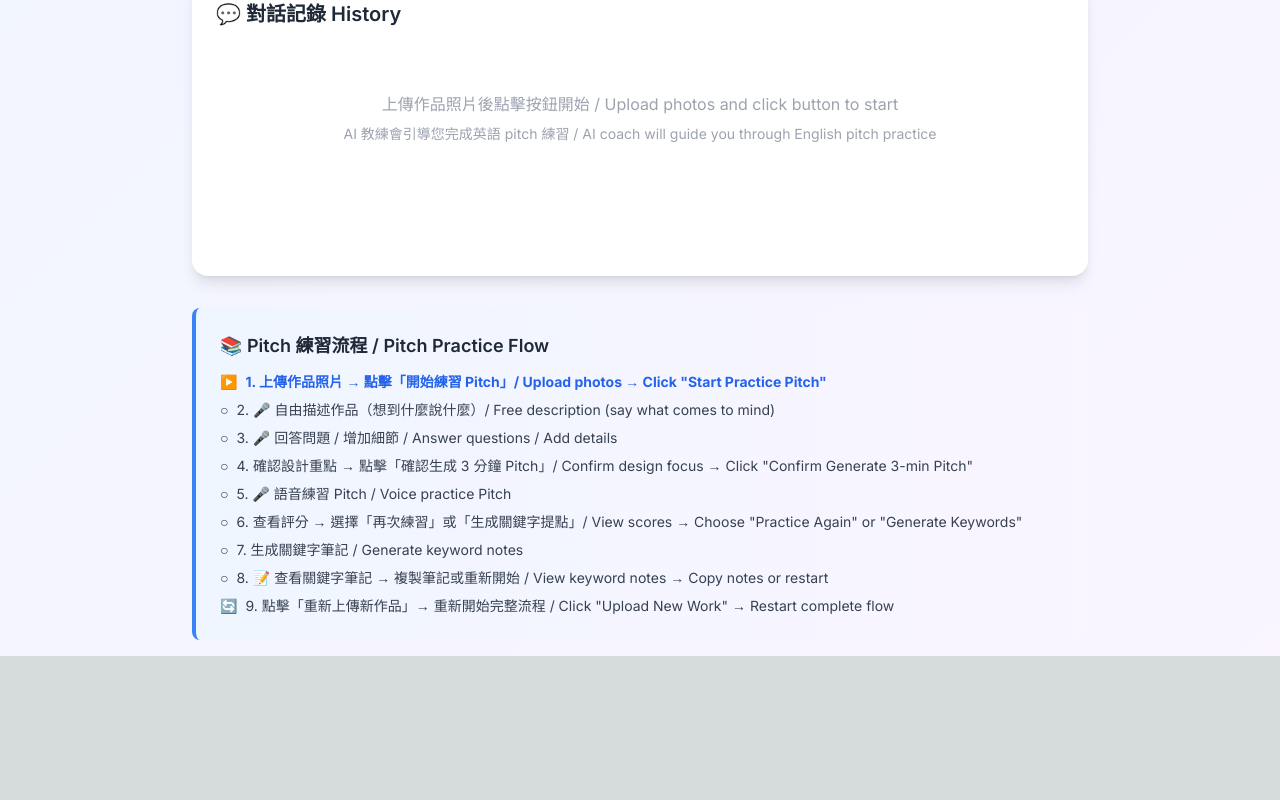
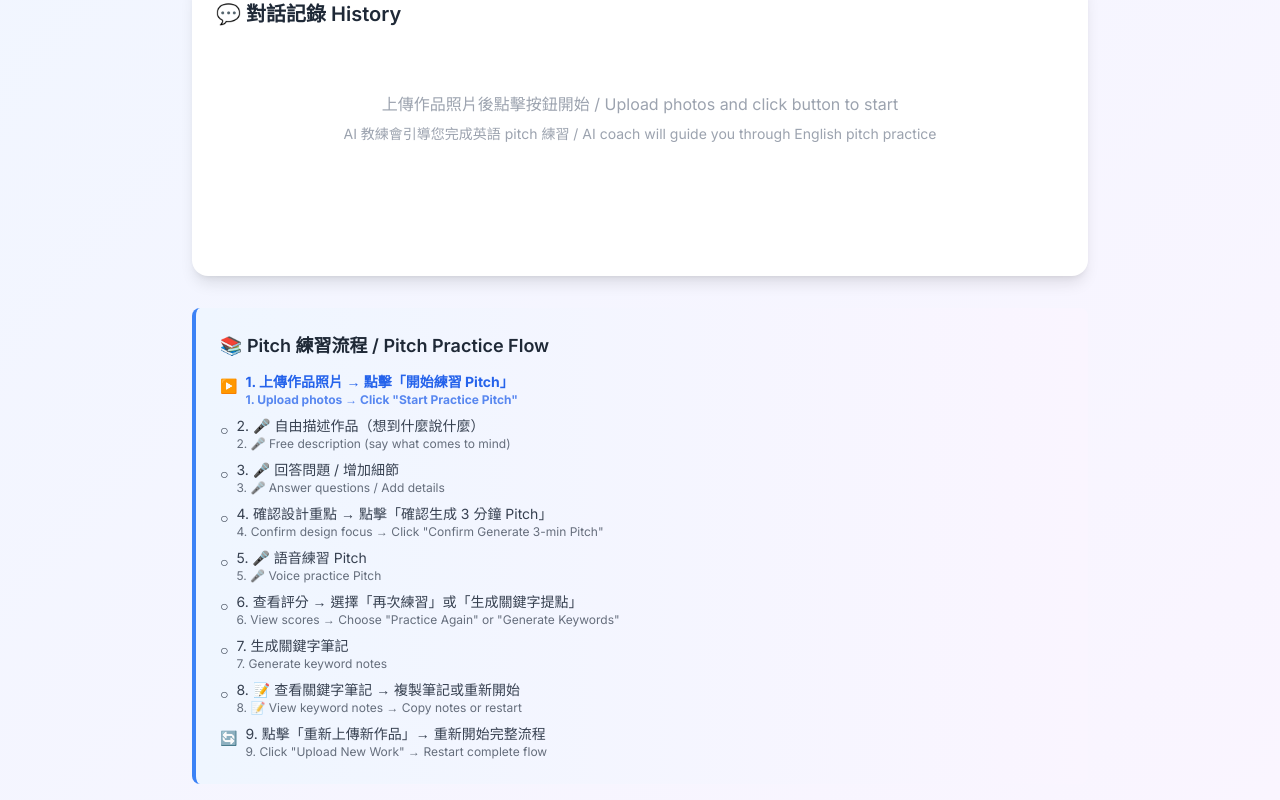
Before and after one commit to futurethingslab0314/EMIchatbots, a Next.js app: page / in a window 1280 px wide. Shown: the part 616-1416 px from the top of the page. Before the commit the page ends 1272 px from the top, so only its background shows below. Built offline with nearby package versions, Linux system fonts and the light colour scheme.

Commit message:
improve interface

```diff
--- a/app/page.tsx
+++ b/app/page.tsx
@@ -361,14 +361,15 @@ export default function Home() {
       case 'keywords':
         // 重新開始 - 重置所有狀態
         setCurrentStage('upload')
-        setUploadedImages([])
         setMessages([])
         setGeneratedPitch('')
+        setEvaluationScores(null)
+        setUserTranscript('')
+        setCurrentSubtitle('')
+        setUploadedImages([])
         setIsRecording(false)
         setIsProcessing(false)
         setIsSpeaking(false)
-        setUserTranscript('')
-        setCurrentSubtitle('')
         // 清除文件輸入
         const fileInput = document.getElementById('file-input') as HTMLInputElement
         if (fileInput) fileInput.value = ''
@@ -518,18 +519,20 @@ export default function Home() {
         {/* 圖片上傳區域 */}
         <div className="bg-white rounded-2xl shadow-lg p-6 mb-6">
           <h2 className="text-xl font-semibold text-gray-800 mb-4">
-            📸 上傳作品照片
+            📸 上傳作品照片 Upload Your Design
           </h2>
 
-          {/* 上傳方式選擇 */}
+          {/* 上傳方式選擇 - 只在 upload 階段顯示 */}
+          {currentStage === 'upload' && (
+            <>
               <div className="grid grid-cols-2 gap-4 mb-4">
                 {/* 從相簿選擇 */}
                 <label className="flex flex-col items-center justify-center h-32 border-2 border-dashed border-gray-300 rounded-lg cursor-pointer hover:border-blue-500 hover:bg-blue-50 transition-all">
                   <svg className="w-10 h-10 mb-2 text-blue-500" fill="none" stroke="currentColor" viewBox="0 0 24 24">
                     <path strokeLinecap="round" strokeLinejoin="round" strokeWidth="2" d="M4 16l4.586-4.586a2 2 0 012.828 0L16 16m-2-2l1.586-1.586a2 2 0 012.828 0L20 14m-6-6h.01M6 20h12a2 2 0 002-2V6a2 2 0 00-2-2H6a2 2 0 00-2 2v12a2 2 0 002 2z" />
                   </svg>
-              <p className="text-sm font-semibold text-gray-700">從相簿選擇</p>
-              <p className="text-xs text-gray-500">選擇現有照片</p>
+                  <p className="text-sm font-semibold text-gray-700">從相簿選擇 from album</p>
+                  <p className="text-xs text-gray-500">選擇現有照片 choose existing photos</p>
                   <input
                     type="file"
                     className="hidden"
@@ -548,14 +551,16 @@ export default function Home() {
                     <path strokeLinecap="round" strokeLinejoin="round" strokeWidth="2" d="M3 9a2 2 0 012-2h.93a2 2 0 001.664-.89l.812-1.22A2 2 0 0110.07 4h3.86a2 2 0 011.664.89l.812 1.22A2 2 0 0018.07 7H19a2 2 0 012 2v9a2 2 0 01-2 2H5a2 2 0 01-2-2V9z" />
                     <path strokeLinecap="round" strokeLinejoin="round" strokeWidth="2" d="M15 13a3 3 0 11-6 0 3 3 0 016 0z" />
                   </svg>
-              <p className="text-sm font-semibold text-gray-700">拍照</p>
-              <p className="text-xs text-gray-500">使用相機拍攝</p>
+                  <p className="text-sm font-semibold text-gray-700">拍照 take photo</p>
+                  <p className="text-xs text-gray-500">使用相機拍攝 use camera</p>
                 </button>
               </div>
 
               <p className="text-xs text-gray-500 text-center">
-            💡 建議上傳 1-3 張清晰的作品照片（不同角度更佳）
+                💡 建議上傳 1-3 張清晰的作品照片（不同角度更佳） recommend 1-3 clear photos (different angles are better)
               </p>
+            </>
+          )}
 
           {/* 已上傳的圖片預覽 */}
           {uploadedImages.length > 0 && (
@@ -878,7 +883,7 @@ export default function Home() {
                 {isProcessing && (
                   <div className="flex items-center justify-center space-x-3 py-4">
                     <div className="animate-spin rounded-full h-8 w-8 border-b-2 border-blue-500"></div>
-                    <p className="text-gray-600 font-medium">AI 處理中... / AI Processing...</p>
+                    <p className="text-gray-600 font-medium">I'm processing your ideas...</p>
                   </div>
                 )}
 
@@ -1053,41 +1058,68 @@ export default function Home() {
         <div className="mt-8 bg-gradient-to-r from-blue-50 to-purple-50 border-l-4 border-blue-500 p-6 rounded-lg">
           <h3 className="text-lg font-semibold text-gray-800 mb-3">📚 Pitch 練習流程 / Pitch Practice Flow</h3>
           <div className="space-y-2 text-sm text-gray-700">
-            <div className={`flex items-center ${currentStage === 'upload' ? 'font-bold text-blue-600' : ''}`}>
-              <span className="mr-2">{currentStage === 'upload' ? '▶️' : '✓'}</span>
-              <span>1. 上傳作品照片 → 點擊「開始練習 Pitch」/ Upload photos → Click "Start Practice Pitch"</span>
+            <div className={`flex items-start ${currentStage === 'upload' ? 'font-bold text-blue-600' : ''}`}>
+              <span className="mr-2 mt-1">{currentStage === 'upload' ? '▶️' : '✓'}</span>
+              <div className="flex flex-col">
+                <span>1. 上傳作品照片 → 點擊「開始練習 Pitch」</span>
+                <span className="text-xs opacity-75">1. Upload photos → Click "Start Practice Pitch"</span>
               </div>
-            <div className="flex items-center">
-              <span className="mr-2">{currentStage !== 'upload' ? '✓' : '○'}</span>
-              <span>2. 🎤 自由描述作品（想到什麼說什麼）/ Free description (say what comes to mind)</span>
             </div>
-            <div className={`flex items-center ${currentStage === 'qa-improve' ? 'font-bold text-blue-600' : ''}`}>
-              <span className="mr-2">{currentStage === 'qa-improve' ? '▶️' : ['confirm-summary', 'generate-pitch', 'practice-pitch', 'evaluation', 'keywords'].includes(currentStage) ? '✓' : '○'}</span>
-              <span>3. 🎤 回答問題 / 增加細節 / Answer questions / Add details</span>
+            <div className="flex items-start">
+              <span className="mr-2 mt-1">{currentStage !== 'upload' ? '✓' : '○'}</span>
+              <div className="flex flex-col">
+                <span>2. 🎤 自由描述作品（想到什麼說什麼）</span>
+                <span className="text-xs opacity-75">2. 🎤 Free description (say what comes to mind)</span>
               </div>
-            <div className={`flex items-center ${currentStage === 'confirm-summary' ? 'font-bold text-blue-600' : ''}`}>
-              <span className="mr-2">{currentStage === 'confirm-summary' ? '▶️' : ['generate-pitch', 'practice-pitch', 'evaluation', 'keywords'].includes(currentStage) ? '✓' : '○'}</span>
-              <span>4. 確認設計重點 → 點擊「確認生成 3 分鐘 Pitch」/ Confirm design focus → Click "Confirm Generate 3-min Pitch"</span>
             </div>
-            <div className={`flex items-center ${currentStage === 'practice-pitch' ? 'font-bold text-blue-600' : ''}`}>
-              <span className="mr-2">{currentStage === 'practice-pitch' ? '▶️' : ['practice-again', 'evaluation', 'keywords'].includes(currentStage) ? '✓' : '○'}</span>
-              <span>5. 🎤 語音練習 Pitch / Voice practice Pitch</span>
+            <div className={`flex items-start ${currentStage === 'qa-improve' ? 'font-bold text-blue-600' : ''}`}>
+              <span className="mr-2 mt-1">{currentStage === 'qa-improve' ? '▶️' : ['confirm-summary', 'generate-pitch', 'practice-pitch', 'evaluation', 'keywords'].includes(currentStage) ? '✓' : '○'}</span>
+              <div className="flex flex-col">
+                <span>3. 🎤 回答問題 / 增加細節</span>
+                <span className="text-xs opacity-75">3. 🎤 Answer questions / Add details</span>
               </div>
-            <div className={`flex items-center ${currentStage === 'practice-again' ? 'font-bold text-blue-600' : ''}`}>
-              <span className="mr-2">{currentStage === 'practice-again' ? '▶️' : ['evaluation', 'keywords'].includes(currentStage) ? '✓' : '○'}</span>
-              <span>6. 查看評分 → 選擇「再次練習」或「生成關鍵字提點」/ View scores → Choose "Practice Again" or "Generate Keywords"</span>
             </div>
-            <div className={`flex items-center ${currentStage === 'evaluation' ? 'font-bold text-blue-600' : ''}`}>
-              <span className="mr-2">{currentStage === 'evaluation' ? '▶️' : currentStage === 'keywords' ? '✓' : '○'}</span>
-              <span>7. 生成關鍵字筆記 / Generate keyword notes</span>
+            <div className={`flex items-start ${currentStage === 'confirm-summary' ? 'font-bold text-blue-600' : ''}`}>
+              <span className="mr-2 mt-1">{currentStage === 'confirm-summary' ? '▶️' : ['generate-pitch', 'practice-pitch', 'evaluation', 'keywords'].includes(currentStage) ? '✓' : '○'}</span>
+              <div className="flex flex-col">
+                <span>4. 確認設計重點 → 點擊「確認生成 3 分鐘 Pitch」</span>
+                <span className="text-xs opacity-75">4. Confirm design focus → Click "Confirm Generate 3-min Pitch"</span>
               </div>
-            <div className={`flex items-center ${currentStage === 'keywords' ? 'font-bold text-blue-600' : ''}`}>
-              <span className="mr-2">{currentStage === 'keywords' ? '▶️' : '○'}</span>
-              <span>8. 📝 查看關鍵字筆記 → 複製筆記或重新開始 / View keyword notes → Copy notes or restart</span>
             </div>
-            <div className="flex items-center">
-              <span className="mr-2">🔄</span>
-              <span>9. 點擊「重新上傳新作品」→ 重新開始完整流程 / Click "Upload New Work" → Restart complete flow</span>
+            <div className={`flex items-start ${currentStage === 'practice-pitch' ? 'font-bold text-blue-600' : ''}`}>
+              <span className="mr-2 mt-1">{currentStage === 'practice-pitch' ? '▶️' : ['practice-again', 'evaluation', 'keywords'].includes(currentStage) ? '✓' : '○'}</span>
+              <div className="flex flex-col">
+                <span>5. 🎤 語音練習 Pitch</span>
+                <span className="text-xs opacity-75">5. 🎤 Voice practice Pitch</span>
+              </div>
+            </div>
+            <div className={`flex items-start ${currentStage === 'practice-again' ? 'font-bold text-blue-600' : ''}`}>
+              <span className="mr-2 mt-1">{currentStage === 'practice-again' ? '▶️' : ['evaluation', 'keywords'].includes(currentStage) ? '✓' : '○'}</span>
+              <div className="flex flex-col">
+                <span>6. 查看評分 → 選擇「再次練習」或「生成關鍵字提點」</span>
+                <span className="text-xs opacity-75">6. View scores → Choose "Practice Again" or "Generate Keywords"</span>
+              </div>
+            </div>
+            <div className={`flex items-start ${currentStage === 'evaluation' ? 'font-bold text-blue-600' : ''}`}>
+              <span className="mr-2 mt-1">{currentStage === 'evaluation' ? '▶️' : currentStage === 'keywords' ? '✓' : '○'}</span>
+              <div className="flex flex-col">
+                <span>7. 生成關鍵字筆記</span>
+                <span className="text-xs opacity-75">7. Generate keyword notes</span>
+              </div>
+            </div>
+            <div className={`flex items-start ${currentStage === 'keywords' ? 'font-bold text-blue-600' : ''}`}>
+              <span className="mr-2 mt-1">{currentStage === 'keywords' ? '▶️' : '○'}</span>
+              <div className="flex flex-col">
+                <span>8. 📝 查看關鍵字筆記 → 複製筆記或重新開始</span>
+                <span className="text-xs opacity-75">8. 📝 View keyword notes → Copy notes or restart</span>
+              </div>
+            </div>
+            <div className="flex items-start">
+              <span className="mr-2 mt-1">🔄</span>
+              <div className="flex flex-col">
+                <span>9. 點擊「重新上傳新作品」→ 重新開始完整流程</span>
+                <span className="text-xs opacity-75">9. Click "Upload New Work" → Restart complete flow</span>
+              </div>
             </div>
           </div>
         </div>
```
Also changed, not shown: lib/vocabulary-simple.ts (+24 -12 lines). Lines whose indentation alone changed are shown as unchanged.
